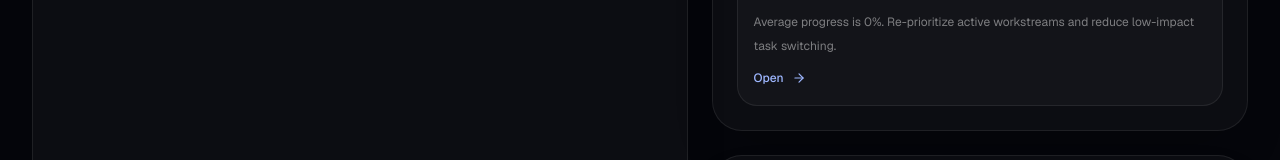
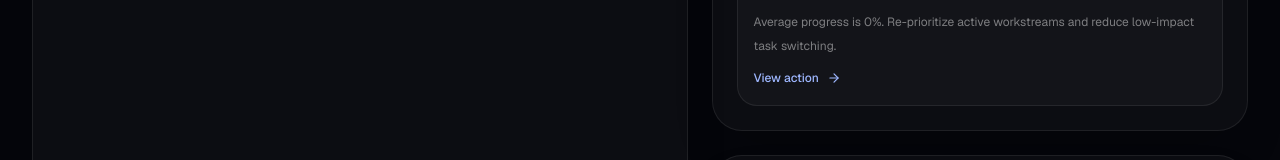
Before and after one commit to lindajerbi58-create/pilot, a Next.js app: page /dashboard in a window 1280 px wide. Shown: the part 1454-1614 px from the top of the page. Built offline with nearby package versions, Linux system fonts and the light colour scheme; no server answers; the database is empty.

Commit message:
refactor: clarify suggested actions card button text

```diff
--- a/app/dashboard/page.tsx
+++ b/app/dashboard/page.tsx
@@ -293,9 +293,9 @@ function SuggestionMiniCard({
       <p className="mt-2 text-xs leading-6 text-white/45">{description}</p>
 
       <div className="mt-3 inline-flex items-center gap-2 text-xs font-medium text-[#9eb7ff]">
-        Open
-        <ArrowRight size={14} />
-      </div>
+  View action
+  <ArrowRight size={14} />
+</div>
     </div>
   );
 
```
